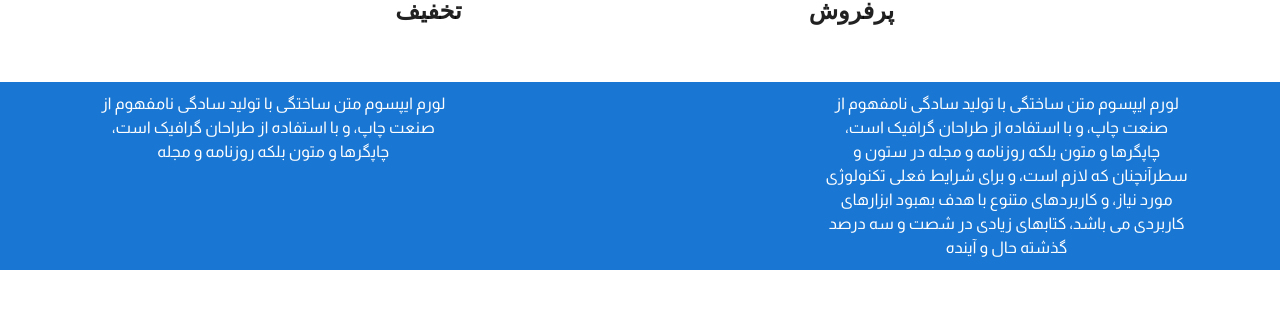
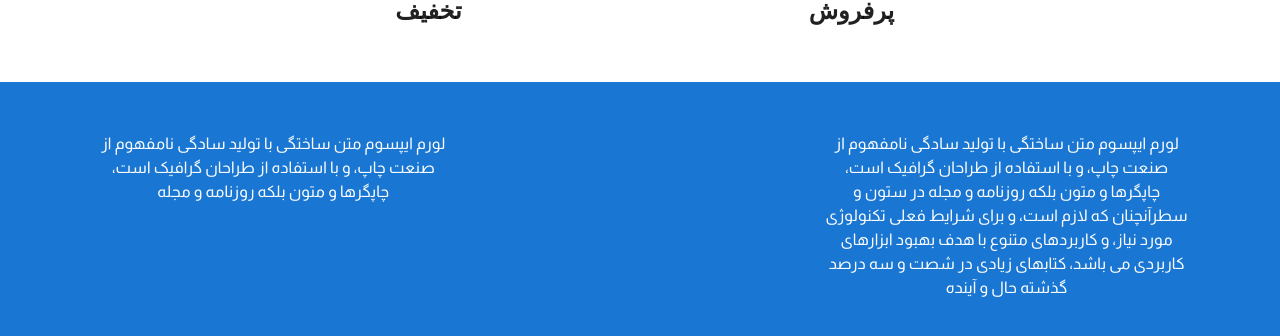
Before and after one commit to Shahrzad-gh/Shin-dealer, a React (Create React App) app in the folder client/: page / in a window 1280 px wide. Shown: the part 572-908 px from the top of the page. Before the commit the page ends 842 px from the top, so only its background shows below. Built offline with nearby package versions, Linux system fonts and the light colour scheme; no server answers.

Commit message:
padding update

```diff
--- a/client/src/components/layout/Footer/Footer.js
+++ b/client/src/components/layout/Footer/Footer.js
@@ -9,7 +9,7 @@ const useStyles = makeStyles((theme) => ({
     flexGrow: 1,
   },
   styledCard: {
-    padding: 10,
+    padding: 50,
   },
   typography: { fontFamily: "Almarai", fontSize: "1rem" },
 }));
```
